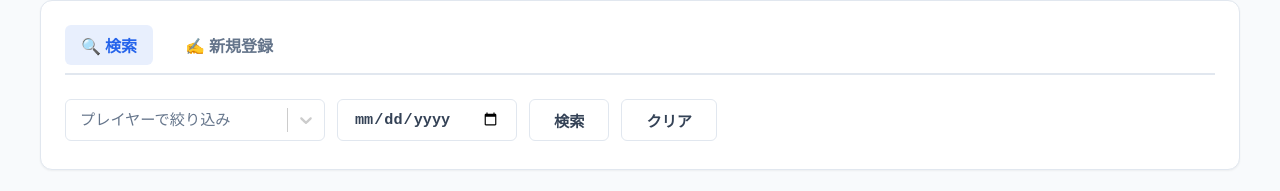
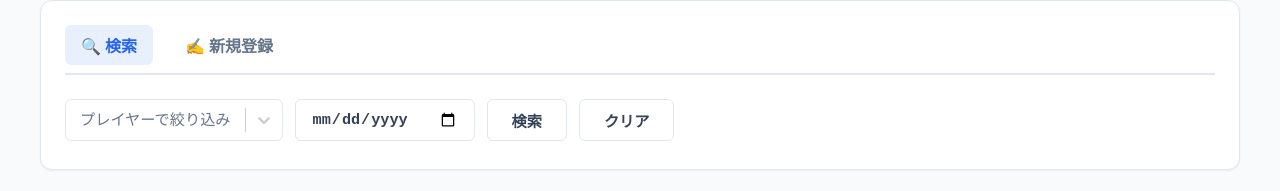
Before and after one commit to inunu1/next-rate, a Next.js app in the folder next-rate/: page /results in a window 1280 px wide. Shown: the part 102-293 px from the top of the page. Built offline with nearby package versions, Linux system fonts and the light colour scheme; no server answers; the database is empty; sample sign-in values are in the browser's storage.

Commit message:
自動調整と離れてる問題を解消

```diff
--- a/next-rate/src/app/admin/Admin.module.css
+++ b/next-rate/src/app/admin/Admin.module.css
@@ -73,7 +73,7 @@
  * Form Bar
  * ========================================================================== */
 .selectWrapper {
-  min-width: 250px;
+  min-width: 0;
   flex-shrink: 0;
 }
 
--- a/next-rate/src/app/admin/AdminClient.tsx
+++ b/next-rate/src/app/admin/AdminClient.tsx
@@ -65,7 +65,7 @@ export default function AdminClient({ currentUserId }: { currentUserId: string }
                 value={A.searchOpt}
                 onChange={A.setSearchOpt}
                 placeholder="管理者で絞り込み"
-                width="260px"
+                width="auto"
               />
             </div>
 
@@ -92,7 +92,7 @@ export default function AdminClient({ currentUserId }: { currentUserId: string }
                 value={A.registerOpt}
                 onChange={A.setRegisterOpt}
                 placeholder="新規管理者の名前を入力"
-                width="260px"
+                width="auto"
                 mode="creatable"
               />
             </div>
--- a/next-rate/src/app/players/Players.module.css
+++ b/next-rate/src/app/players/Players.module.css
@@ -73,7 +73,7 @@
  * Form Bar
  * ========================================================================== */
 .selectWrapper {
-  min-width: 250px;
+  min-width: 0;
   flex-shrink: 0;
 }
 
--- a/next-rate/src/app/players/PlayersClient.tsx
+++ b/next-rate/src/app/players/PlayersClient.tsx
@@ -67,7 +67,7 @@ export default function PlayersClient({ currentUserId }: { currentUserId: string
                 value={P.searchOpt}
                 onChange={P.setSearchOpt}
                 placeholder="プレイヤーで絞り込み"
-                width="260px"
+                width="auto"
                 mode="select"
               />
             </div>
@@ -95,7 +95,7 @@ export default function PlayersClient({ currentUserId }: { currentUserId: string
                 value={P.registerOpt}
                 onChange={P.setRegisterOpt}
                 placeholder="新規プレイヤー名を入力"
-                width="260px"
+                width="auto"
                 mode="creatable"
               />
             </div>
--- a/next-rate/src/app/results/Results.module.css
+++ b/next-rate/src/app/results/Results.module.css
@@ -73,7 +73,7 @@
  * Form Bar
  * ========================================================================== */
 .selectWrapper {
-  min-width: 250px;
+  min-width: 0;
   flex-shrink: 0;
 }
 
--- a/next-rate/src/app/results/ResultsClient.tsx
+++ b/next-rate/src/app/results/ResultsClient.tsx
@@ -67,7 +67,7 @@ export default function ResultsClient() {
                 value={R.playerOpt}
                 onChange={R.handlePlayerChange}
                 placeholder="プレイヤーで絞り込み"
-                width="260px"
+                width="auto"
               />
             </div>
 
@@ -94,7 +94,7 @@ export default function ResultsClient() {
                 value={R.winnerOpt}
                 onChange={R.setWinnerOpt}
                 placeholder="勝者を選択"
-                width="260px"
+                width="auto"
               />
             </div>
 
@@ -104,7 +104,7 @@ export default function ResultsClient() {
                 value={R.loserOpt}
                 onChange={R.setLoserOpt}
                 placeholder="敗者を選択"
-                width="260px"
+                width="auto"
               />
             </div>
 
@@ -130,7 +130,7 @@ export default function ResultsClient() {
                 }
                 onChange={(opt) => R.setRoundIndex(opt?.value ?? "1")}
                 placeholder="ラウンド"
-                width="180px"
+                width="auto"
                 searchable={false}
               />
             </div>
```
